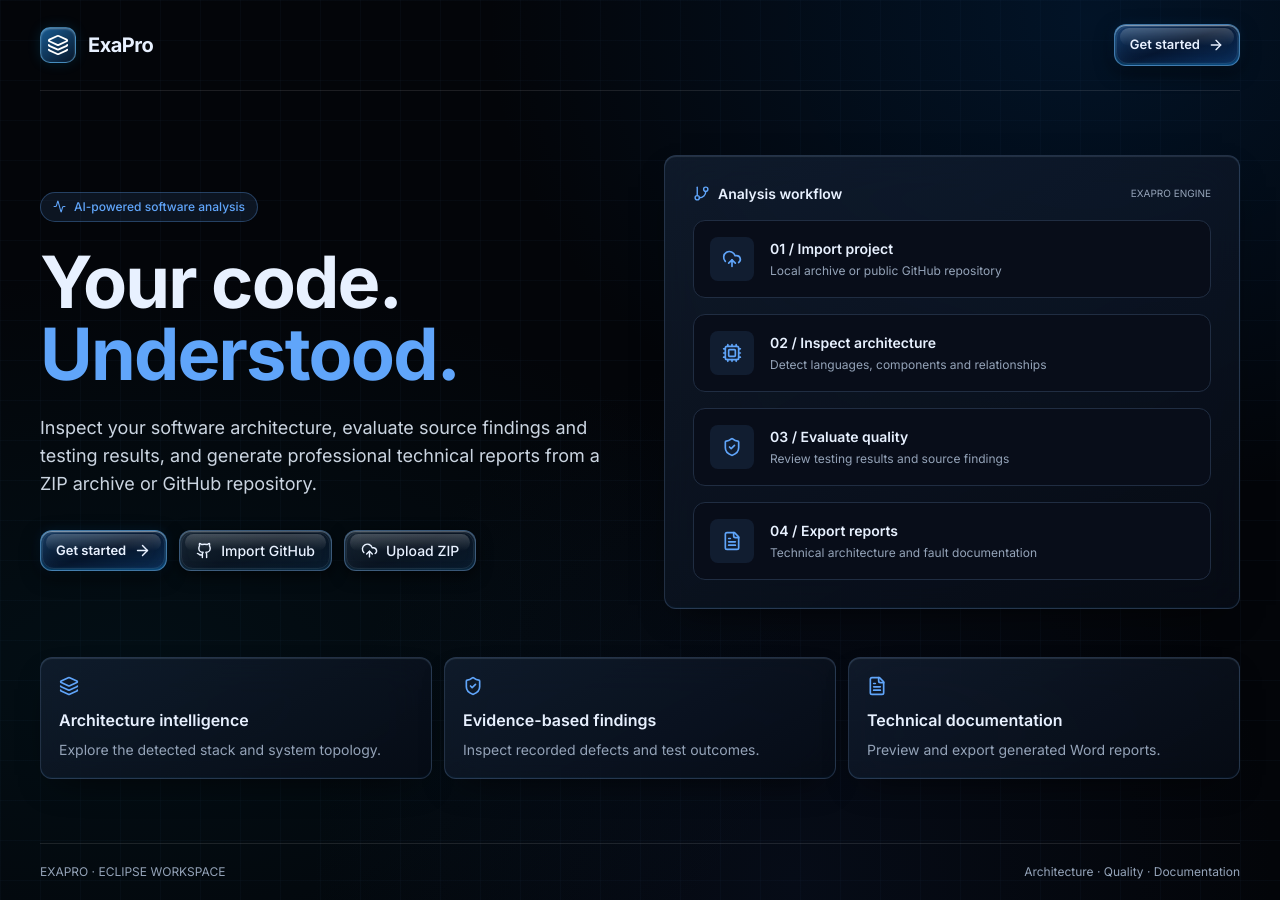
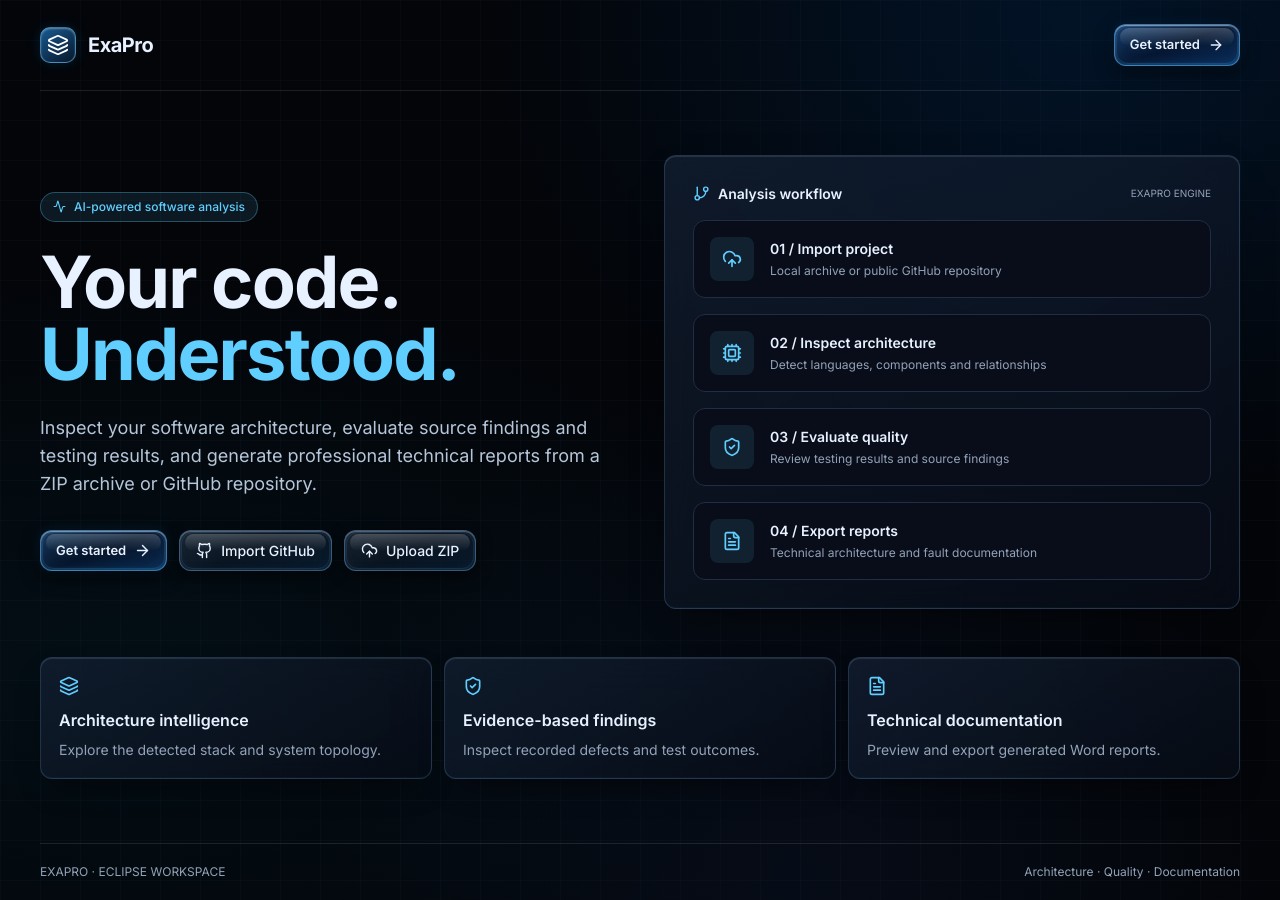
Before and after one commit to i-am-abhinash/ExaPro, a React (Vite) app in the folder frontend/: page / in a window 1280 px wide. Built offline with nearby package versions, Linux system fonts and the light colour scheme.

Commit message:
Apply Midnight Neon tokens and shared liquid glass button variants

```diff
--- a/frontend/tailwind.config.js
+++ b/frontend/tailwind.config.js
@@ -5,51 +5,51 @@ export default {
     extend: {
       colors: {
         sapphire: {
-          DEFAULT: '#080D19',
-          bg: '#080D19',
-          secondary: '#101827',
-          plum: '#172336',
-          nav: 'rgba(16, 24, 39, 0.72)',
-          glass: 'rgba(16, 24, 39, 0.45)',
-          elevated: 'rgba(21, 31, 48, 0.55)',
+          DEFAULT: '#030509',
+          bg: '#030509',
+          secondary: '#080D16',
+          plum: '#101827',
+          nav: 'rgba(8, 13, 22, 0.72)',
+          glass: 'rgba(8, 13, 22, 0.45)',
+          elevated: 'rgba(12, 20, 34, 0.55)',
           interactive: 'rgba(23, 38, 61, 0.35)',
           border: 'rgba(255, 255, 255, 0.12)',
           subtle: 'rgba(255, 255, 255, 0.06)',
         },
         midnight: {
-          DEFAULT: '#080D19',
-          bg: '#080D19',
-          secondary: '#101827',
-          plum: '#172336',
-          nav: 'rgba(16, 24, 39, 0.72)',
-          primary: 'rgba(16, 24, 39, 0.45)',
-          elevated: 'rgba(21, 31, 48, 0.55)',
+          DEFAULT: '#030509',
+          bg: '#030509',
+          secondary: '#080D16',
+          plum: '#101827',
+          nav: 'rgba(8, 13, 22, 0.72)',
+          primary: 'rgba(8, 13, 22, 0.45)',
+          elevated: 'rgba(12, 20, 34, 0.55)',
           interactive: 'rgba(23, 38, 61, 0.35)',
           border: 'rgba(255, 255, 255, 0.12)',
           subtle: 'rgba(255, 255, 255, 0.06)',
         },
         plum: {
-          DEFAULT: '#172336',
+          DEFAULT: '#101827',
           light: 'rgba(23, 35, 54, 0.35)',
           subtle: 'rgba(23, 35, 54, 0.18)',
         },
         aurora: {
-          DEFAULT: '#60A5FA',
-          hover: '#93C5FD',
+          DEFAULT: '#60CFFF',
+          hover: '#A1E9FF',
           active: '#3B82F6',
-          light: 'rgba(96, 165, 250, 0.18)',
-          subtle: 'rgba(96, 165, 250, 0.08)',
-          border: 'rgba(96, 165, 250, 0.40)',
+          light: 'rgba(0, 180, 255, 0.18)',
+          subtle: 'rgba(0, 180, 255, 0.08)',
+          border: 'rgba(0, 180, 255, 0.40)',
         },
         ice: {
-          DEFAULT: '#22D3EE',
+          DEFAULT: '#60EFFF',
           hover: '#67E8F9',
           light: 'rgba(34, 211, 238, 0.18)',
           subtle: 'rgba(34, 211, 238, 0.08)',
           border: 'rgba(34, 211, 238, 0.38)',
         },
         lavender: {
-          DEFAULT: '#93C5FD',
+          DEFAULT: '#A1E9FF',
           hover: '#BFDBFE',
           light: 'rgba(147, 197, 253, 0.18)',
           subtle: 'rgba(147, 197, 253, 0.08)',
@@ -70,25 +70,25 @@ export default {
           border: 'rgba(52, 211, 153, 0.38)',
         },
         violet: {
-          DEFAULT: '#93C5FD',
+          DEFAULT: '#A1E9FF',
           hover: '#BFDBFE',
           light: 'rgba(147, 197, 253, 0.16)',
           border: 'rgba(147, 197, 253, 0.38)',
         },
         electric: {
-          DEFAULT: '#60A5FA',
-          hover: '#93C5FD',
+          DEFAULT: '#60CFFF',
+          hover: '#A1E9FF',
           active: '#3B82F6',
-          muted: '#60A5FA',
-          light: 'rgba(96, 165, 250, 0.18)',
-          border: 'rgba(96, 165, 250, 0.38)',
-          secondary: '#93C5FD',
+          muted: '#60CFFF',
+          light: 'rgba(0, 180, 255, 0.18)',
+          border: 'rgba(0, 180, 255, 0.38)',
+          secondary: '#A1E9FF',
         },
         cool: {
-          DEFAULT: '#F1F5F9',
-          primary: '#F1F5F9',
-          secondary: '#CBD5E1',
-          muted: '#94A3B8',
+          DEFAULT: '#E8F1FF',
+          primary: '#E8F1FF',
+          secondary: '#B6C6DA',
+          muted: '#92A2B8',
         },
         status: {
           success: '#34D399',
@@ -111,8 +111,8 @@ export default {
         'glass-md': '0 10px 32px -4px rgba(6, 10, 24, 0.50)',
         'glass-lg': '0 18px 48px -6px rgba(6, 10, 24, 0.60)',
         'glass-xl': '0 24px 64px -10px rgba(6, 10, 24, 0.70)',
-        'aurora-sm': '0 4px 20px 0 rgba(96, 165, 250, 0.32)',
-        'aurora-md': '0 8px 32px -2px rgba(96, 165, 250, 0.45)',
+        'aurora-sm': '0 4px 20px 0 rgba(0, 180, 255, 0.32)',
+        'aurora-md': '0 8px 32px -2px rgba(0, 180, 255, 0.45)',
         'ice-sm': '0 4px 18px 0 rgba(34, 211, 238, 0.28)',
         'lavender-sm': '0 4px 18px 0 rgba(147, 197, 253, 0.28)',
         'pink-sm': '0 4px 18px 0 rgba(165, 180, 252, 0.28)',
```
